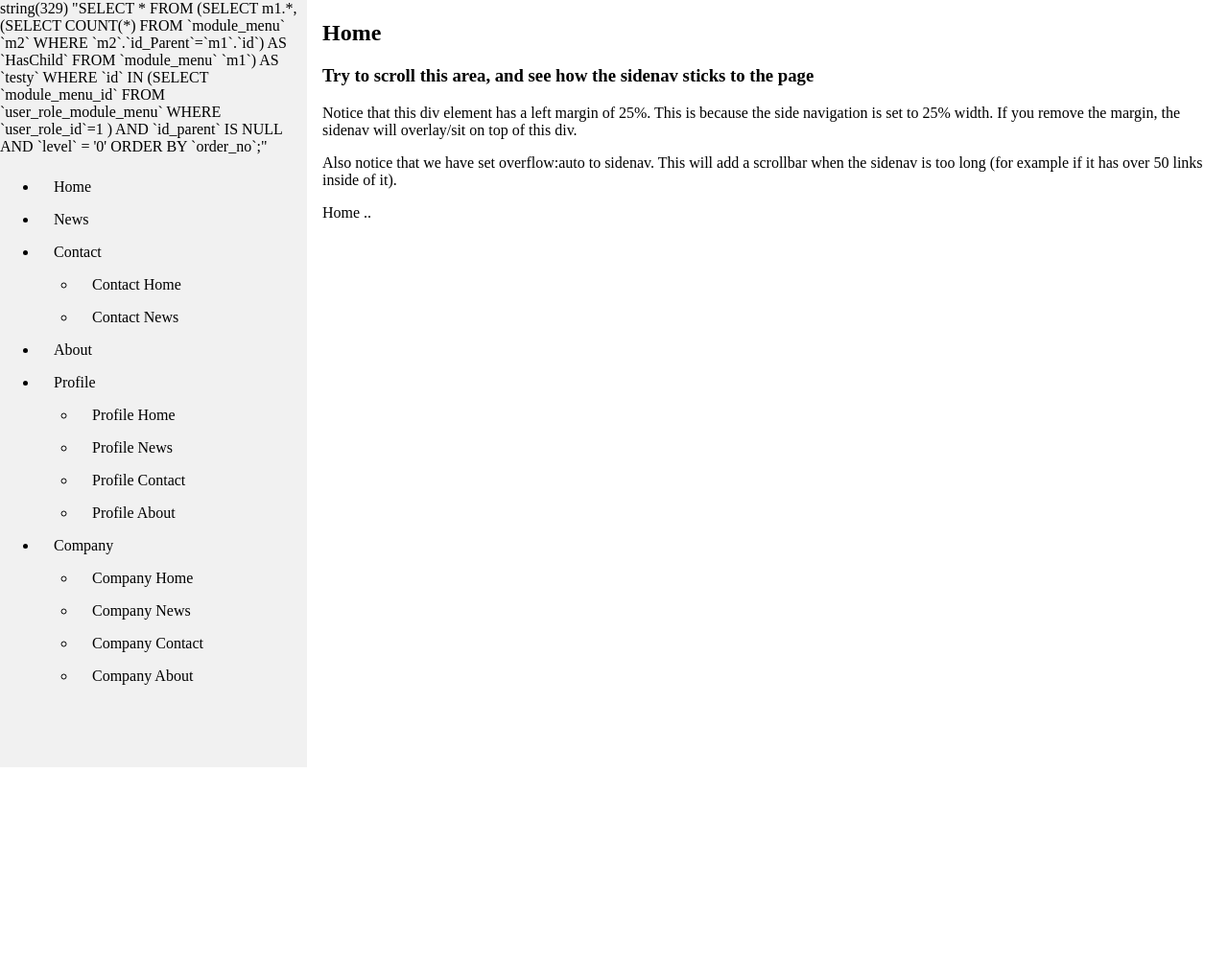
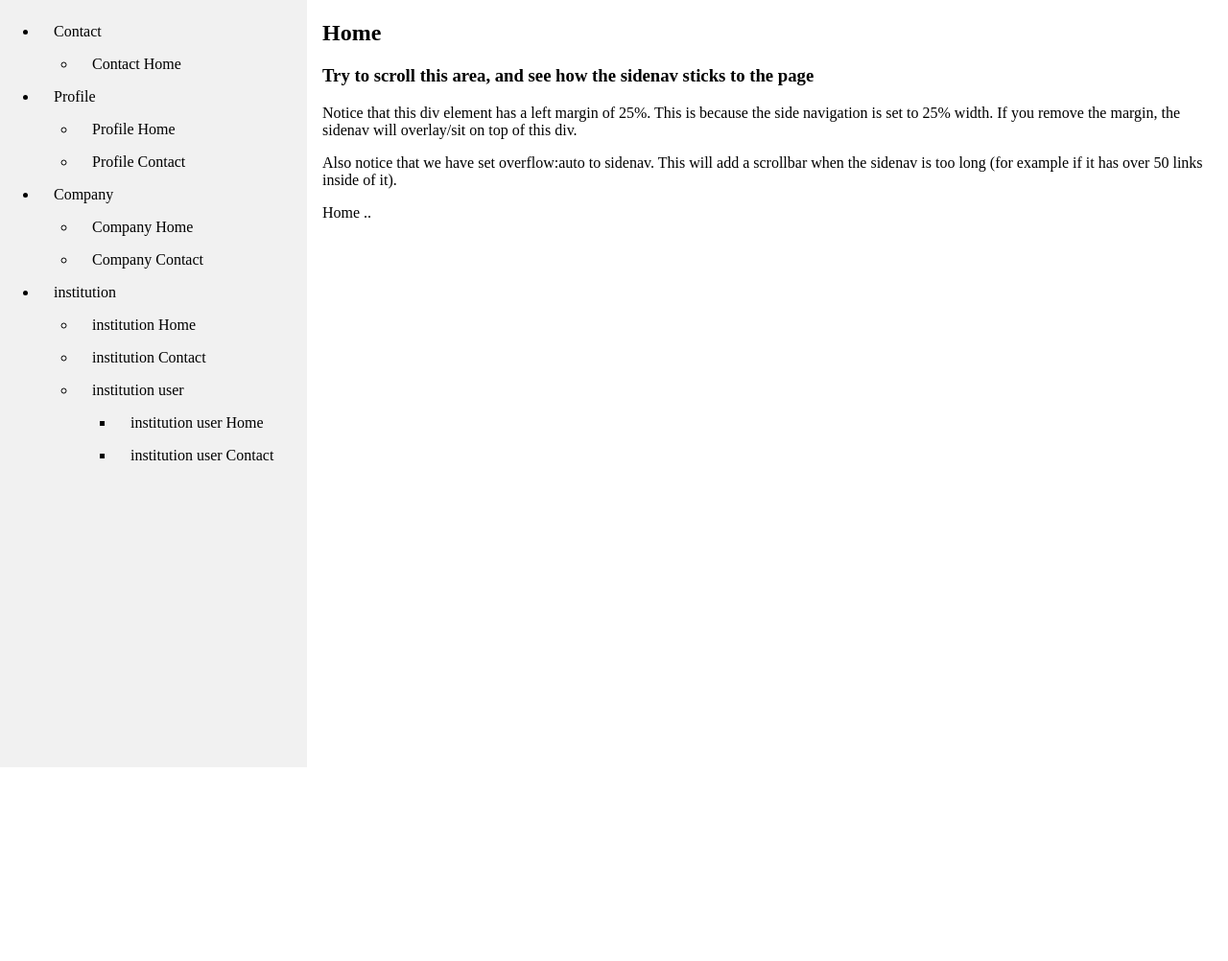
Before and after one commit to mohamedAbdullaAlNahtta/Role-Based-Access-Control-php-mysql, a PHP site: page /index.php in a window 1280 px wide. Shown: the whole page at 96% size. Run offline with PHP 8.4, Linux system fonts and the light colour scheme; data comes from the database, SQL or seed files in the repository.

Commit message:
Update index.php

```diff
--- a/index.php
+++ b/index.php
@@ -86,7 +86,19 @@ class NavBarMenu
   ////////////////////////////////////////////////////////
 
 
-    public function get_html_nav_bar($user_role_mod){
+    public function get_html_nav_bar($user_role_mod)
+    {
+
+      ////////////////////////////////////////////////////////
+      ////////////////////////////////////////////////////////
+      // this function to get the html navgation bar only ////
+      // the authorized tabs                               ///
+      ////////////////////////////////////////////////////////
+      // Developed by engineer Muhammad Abdulla El Nahtta   //
+      // Cell Phone +20 109 300 1070                        //
+      ////////////////////////////////////////////////////////
+      ////////////////////////////////////////////////////////
+
       $first_lavel = $this->get_1st_level_menu($user_role_mod);
 
       $tabCount = count($first_lavel['id']);
@@ -129,6 +141,14 @@ class NavBarMenu
 
     public function get_1st_level_menu($user_role_mod)
     {
+      ////////////////////////////////////////////////////////
+      ////////////////////////////////////////////////////////
+      // getting the first level tabs and menus            ///
+      ////////////////////////////////////////////////////////
+      // Developed by engineer Muhammad Abdulla El Nahtta   //
+      // Cell Phone +20 109 300 1070                        //
+      ////////////////////////////////////////////////////////
+      ////////////////////////////////////////////////////////
       $root         = $this->get_menu("",false,"",true,"","0",$user_role_mod);
       $id           = $root['navbar']['id'];
       $Child_Count     = $root['navbar']['Child_Count'];
@@ -468,9 +488,7 @@ li a:hover:not(.active) {
 
 $nav = new NavBarMenu;
 
-var_dump($nav->get_menu("",false,"",true,"","0",1)['sql_query']);
-
-$nav->get_html_nav_bar(1);
+$nav->get_html_nav_bar(3);
 
 
 ?>
```
